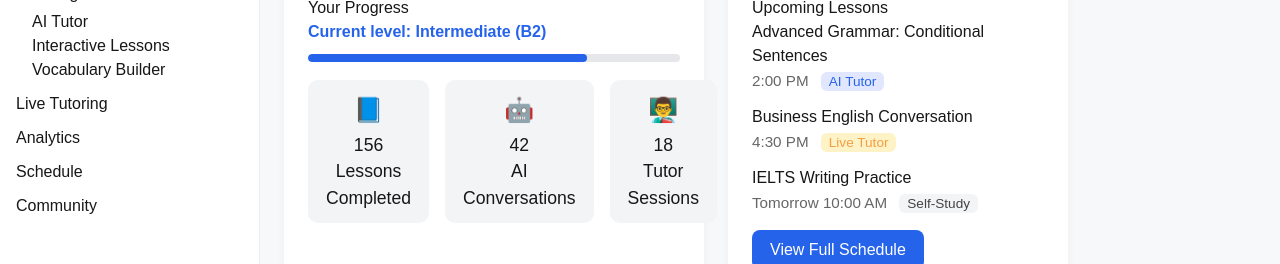
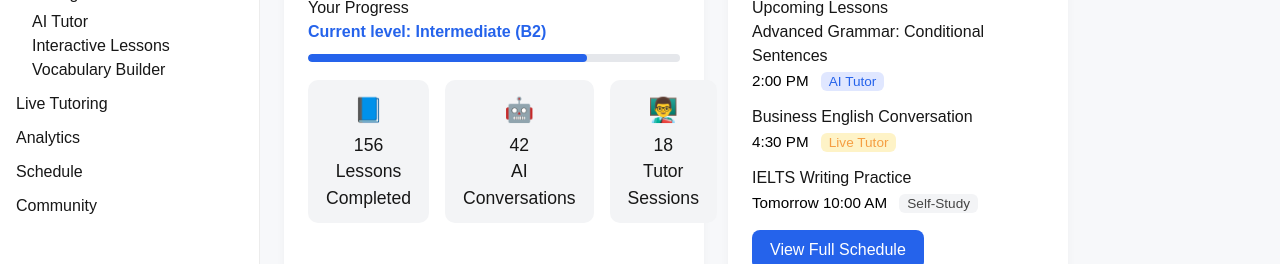
Before and after one commit to jnaveros40/learnAI, a Next.js app: page /dashboard in a window 1280 px wide. Shown: the part 164-428 px from the top of the page. Built offline with nearby package versions, Linux system fonts and the light colour scheme; no server answers; sample sign-in values are in the browser's storage.

Commit message:
fix: update lesson meta color for improved visibility

```diff
--- a/src/app/dashboard/dashboard.css
+++ b/src/app/dashboard/dashboard.css
@@ -218,7 +218,7 @@
   margin-bottom: 12px;
 }
 .lesson-meta {
-  color: #666;
+  color: #000000;
   font-size: 0.95rem;
   margin-top: 2px;
 }
```
Also changed, not shown: src/components/pallete.tsx (added).
